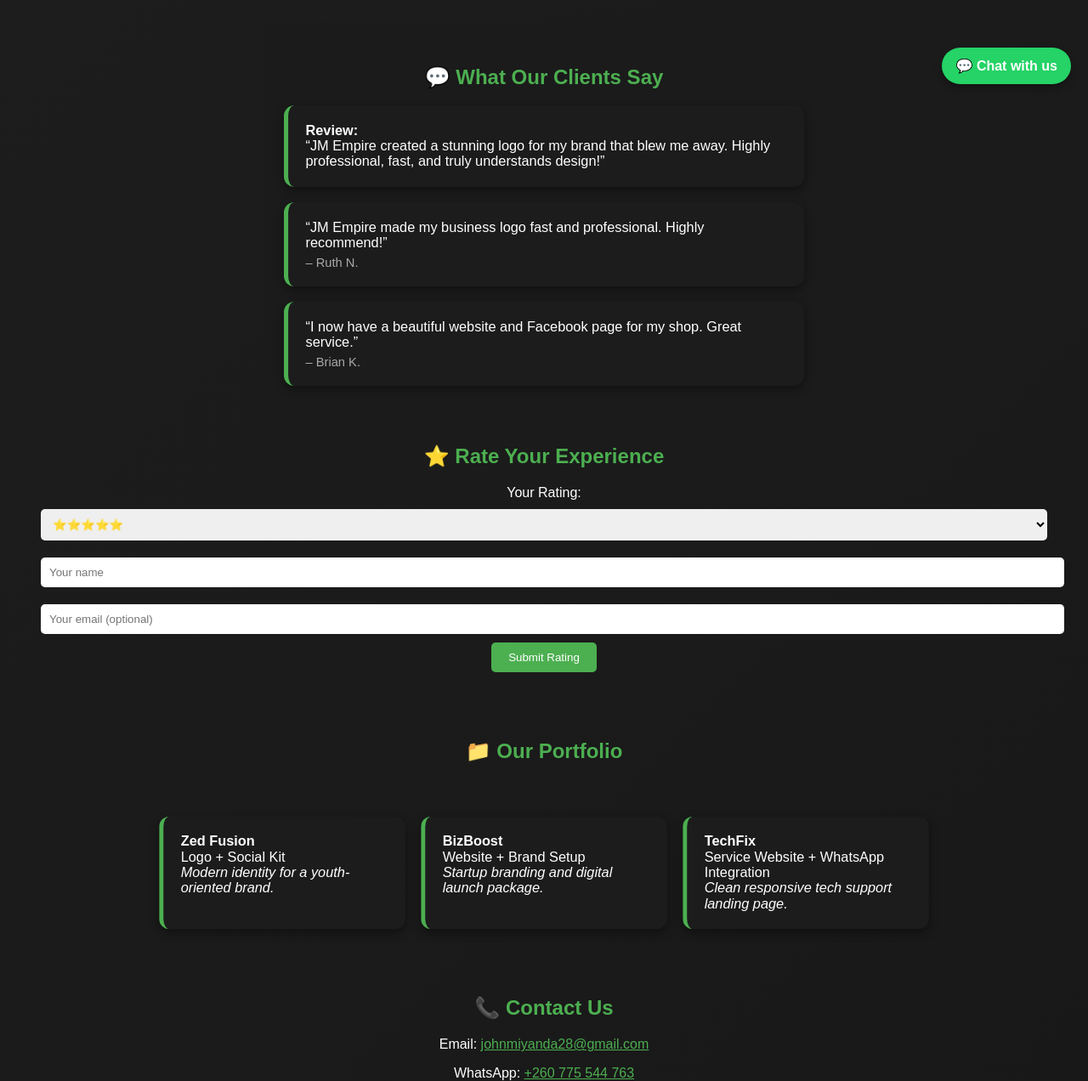
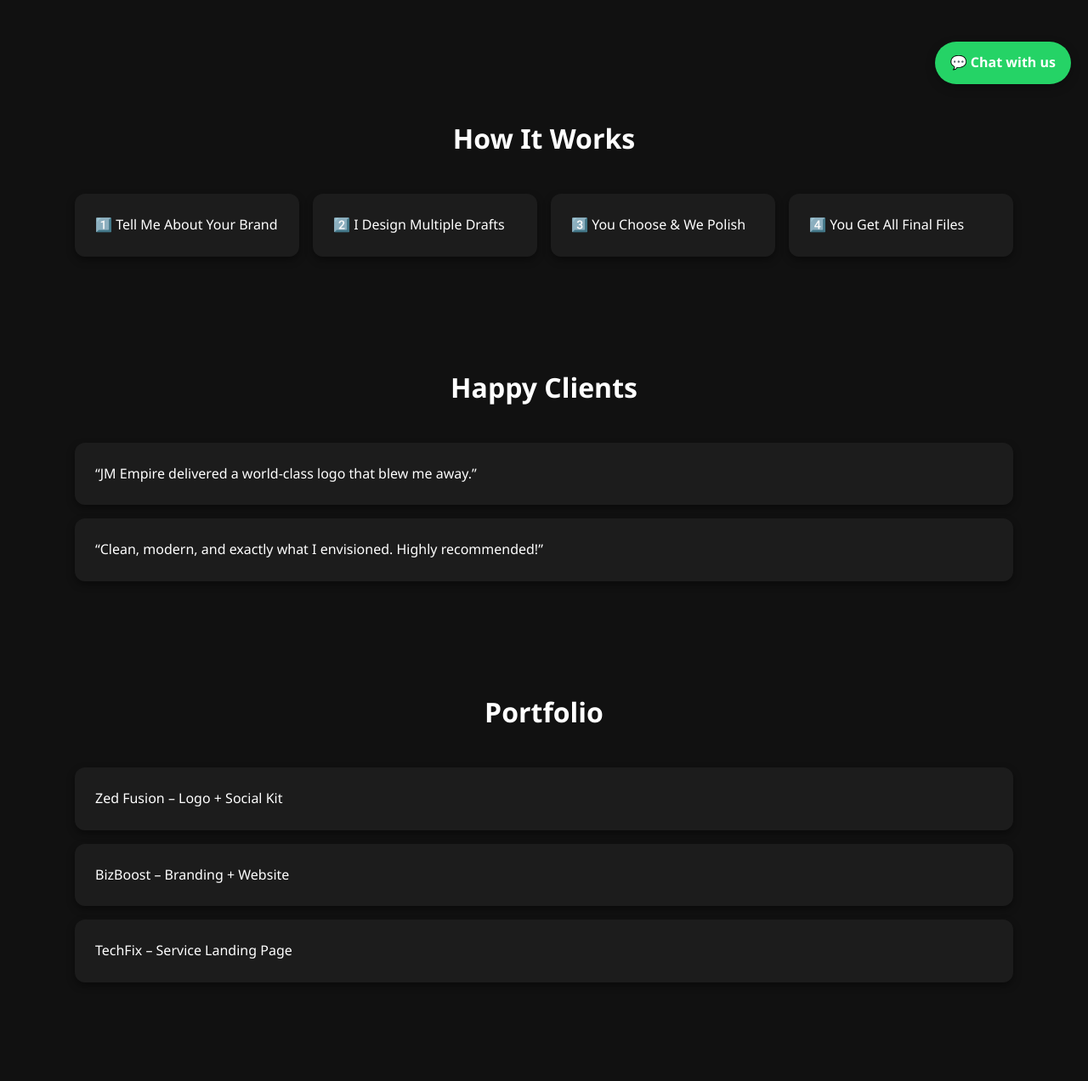
Before and after one commit to 1jmking1/jmempire-site, a plain HTML site: page index.html in a window 1280 px wide. Shown: the part 681-1953 px from the top of the page at 85% size. Drawn offline with Linux system fonts and the light colour scheme.

Commit message:
Add files via upload

```diff
--- a/index.html
+++ b/index.html
@@ -1,262 +1,85 @@
 
 <!DOCTYPE html>
-<html>
+<html lang="en">
 <head>
-  <title>JM Empire – Branding & Web Services</title>
-  <meta name="viewport" content="width=device-width, initial-scale=1">
-  <meta charset="UTF-8">
-  <meta name="description" content="JM Empire – Affordable branding, website design & tech support in Zambia.">
-  <meta name="keywords" content="branding, web design, JM Empire, Zambia, logo design, website creation, social media setup, tech support">
-  <meta name="author" content="JM Empire">
-  <link rel="stylesheet" href="https://cdnjs.cloudflare.com/ajax/libs/font-awesome/6.5.0/css/all.min.css">
+  <meta charset="UTF-8" />
+  <meta name="viewport" content="width=device-width, initial-scale=1.0" />
+  <meta name="theme-color" content="#111111" />
+  <title>JM Empire | Custom Logos That Define Brands</title>
+  <link rel="icon" href="favicon.ico" type="image/x-icon" />
   <style>
-    body {
-      background: linear-gradient(-45deg, #111, #1b1b1b, #222, #111);
-      background-size: 400% 400%;
-      animation: gradientBG 10s ease infinite;
-      color: #fff;
-      font-family: Arial, sans-serif;
-      padding: 40px;
-      text-align: center;
+    * { box-sizing: border-box; margin: 0; padding: 0; }
+    body { font-family: 'Segoe UI', sans-serif; background: #111; color: #fff; line-height: 1.6; }
+    .container { max-width: 1200px; margin: auto; padding: 2rem; }
+    .hero { display: flex; flex-direction: column; align-items: center; text-align: center; padding: 4rem 1rem; }
+    .hero h1 { font-size: 2.5rem; margin-bottom: 1rem; color: #4CAF50; }
+    .hero p { font-size: 1.2rem; margin-bottom: 2rem; color: #ccc; }
+    .hero img { max-width: 300px; margin: 1rem 0; border-radius: 12px; }
+    .btn, .btn-secondary {
+      display: inline-block; padding: 0.75rem 1.5rem; margin: 0.5rem;
+      border-radius: 50px; text-decoration: none; font-weight: bold;
     }
-    @keyframes gradientBG {
-      0% { background-position: 0% 50%; }
-      50% { background-position: 100% 50%; }
-      100% { background-position: 0% 50%; }
+    .btn { background: #4CAF50; color: white; }
+    .btn-secondary { border: 2px solid #4CAF50; color: #4CAF50; background: transparent; }
+    .section-title { font-size: 2rem; text-align: center; margin: 3rem 0 1.5rem; }
+    .steps, .reviews, .portfolio { display: grid; gap: 1rem; padding: 1rem; }
+    .steps { grid-template-columns: repeat(auto-fit, minmax(200px, 1fr)); }
+    .step, .review, .portfolio-item {
+      background: #1c1c1c; padding: 1.5rem; border-radius: 12px;
+      box-shadow: 0 4px 10px rgba(0,0,0,0.4);
     }
-    h1, h2 { color: #4CAF50; }
-    img { width: 200px; margin-bottom: 20px; }
-    .services li {
-      background-color: #222;
-      padding: 10px;
-      margin: 10px 0;
-      border-left: 5px solid #4CAF50;
-      border-radius: 8px;
-      font-size: 16px;
-      list-style: none;
-    }
-    .testimonials {
-      background: #1b1b1b;
-      padding: 30px;
-      border-radius: 12px;
-      margin-top: 30px;
-      max-width: 600px;
-      margin-left: auto;
-      margin-right: auto;
-    }
-    .testimonial-box {
-      text-align: left;
-      background: #222;
-      border-left: 5px solid #4CAF50;
-      padding: 15px;
-      border-radius: 8px;
-      margin: 20px 0;
-    }
-    .testimonial-name {
-      color: #aaa;
-      margin-top: 5px;
-      font-size: 0.9em;
-    }
-    form input, form select {
-      width: 100%;
-      padding: 10px;
-      margin: 10px 0;
-      border-radius: 5px;
-      border: none;
-    }
-    form button {
-      background: #4CAF50;
-      color: white;
-      padding: 10px 20px;
-      border: none;
-      border-radius: 5px;
-      transition: 0.3s;
-    }
-    form button:hover {
-      animation: bounce 0.5s;
-    }
-    @keyframes bounce {
-      0% { transform: translateY(0); }
-      50% { transform: translateY(-5px); }
-      100% { transform: translateY(0); }
-    }
-    .contact { margin-top: 40px; }
-    .fade-in {
-      opacity: 0;
-      animation: fadeIn 2s ease-in forwards;
-    }
-    @keyframes fadeIn {
-      to { opacity: 1; }
-    }
-    .slide-up {
-      opacity: 0;
-      transform: translateY(20px);
-      animation: slideUp 1s ease-out forwards;
-    }
-    @keyframes slideUp {
-      to { opacity: 1; transform: translateY(0); }
-    }
-    .reveal {
-      opacity: 0;
-      transform: translateY(30px);
-      transition: all 1s ease;
-    }
-    .reveal.active {
-      opacity: 1;
-      transform: translateY(0);
-    }
-    .pulse { animation: pulse 2s infinite; }
-    @keyframes pulse {
-      0%, 100% { transform: scale(1); }
-      50% { transform: scale(1.02); }
-    }
-    .socials i {
-      animation: float 2s ease-in-out infinite;
-    }
-    @keyframes float {
-      0%, 100% { transform: translateY(0); }
-      50% { transform: translateY(-5px); }
-    }
-    .contact a:hover {
-      text-shadow: 0 0 8px #4CAF50;
-      transition: text-shadow 0.3s;
+    footer { text-align: center; margin: 4rem 0 2rem; font-size: 0.9rem; color: #888; }
+    .whatsapp-button {
+      position: fixed; bottom: 20px; right: 20px; background: #25D366; color: white;
+      padding: 12px 18px; border-radius: 50px; font-weight: bold; text-decoration: none;
+      box-shadow: 0 4px 12px rgba(0,0,0,0.25); z-index: 9999; display: block;
     }
   </style>
-<link rel="icon" href="favicon.ico" type="image/x-icon">
-
-<style>
-  .portfolio {
-    display: grid;
-    grid-template-columns: repeat(auto-fit, minmax(250px, 1fr));
-    gap: 24px;
-    margin: 40px auto;
-    max-width: 900px;
-    padding: 20px;
-  }
-  .portfolio h2 {
-    grid-column: 1 / -1;
-    text-align: center;
-    color: #4CAF50;
-  }
-  .testimonial-box {
-    background: #1c1c1c;
-    padding: 20px;
-    border-radius: 12px;
-    box-shadow: 0 4px 10px rgba(0,0,0,0.4);
-    transition: transform 0.3s ease;
-  }
-  .testimonial-box:hover {
-    transform: translateY(-6px);
-  }
-</style>
-
 </head>
 <body>
-<button onclick="toggleTheme()">🌓 Toggle Dark/Light Mode</button>
+  <section class="hero container">
+    <h1>I Design Logos That Speak for Your Brand</h1>
+    <p>Hi, I'm JM Empire. I help entrepreneurs stand out with meaningful, clean, and iconic logos.</p>
+    <a href="#portfolio" class="btn">See My Work</a>
+    <a href="#contact" class="btn-secondary">Contact Me</a>
+    <img src="logo.png" alt="JM Empire Logo Preview" />
+  </section>
 
-<img src="logo.png" alt="JM Empire Logo" class="fade-in">
-<h1 class="fade-in">Welcome to JM Empire</h1>
-<p>Affordable branding, website design, and tech support from Zambia.</p>
+  <section class="container">
+    <h2 class="section-title">How It Works</h2>
+    <div class="steps">
+      <div class="step">1️⃣ Tell Me About Your Brand</div>
+      <div class="step">2️⃣ I Design Multiple Drafts</div>
+      <div class="step">3️⃣ You Choose & We Polish</div>
+      <div class="step">4️⃣ You Get All Final Files</div>
+    </div>
+  </section>
 
-<div class="socials" style="margin: 20px;">
-  <a href="https://www.facebook.com/share/15eT95tKei/" target="_blank" style="color: #3b5998;"><i class="fab fa-facebook-f fa-2x"></i></a>
-  <a href="https://www.facebook.com/share/1Df6N78PQ5/" target="_blank" style="color: #3b5998;"><i class="fab fa-facebook fa-2x"></i></a>
-  <a href="https://www.instagram.com/1jmking1?igsh=MTl5cTVpdG9kd3o2aw==" target="_blank" style="color: #E1306C;"><i class="fab fa-instagram fa-2x"></i></a>
-  <a href="https://wa.me/260775544763" target="_blank" style="color: #25D366;"><i class="fab fa-whatsapp fa-2x"></i></a>
-</div>
+  <section class="container">
+    <h2 class="section-title">Happy Clients</h2>
+    <div class="reviews">
+      <div class="review">“JM Empire delivered a world‑class logo that blew me away.”</div>
+      <div class="review">“Clean, modern, and exactly what I envisioned. Highly recommended!”</div>
+    </div>
+  </section>
 
-<h2 class="reveal">💼 Our Services</h2>
-<ul class="services reveal">
-  <li class="slide-up">🔧 Logo Design – From K50</li>
-  <li class="slide-up">🌍 Website Creation – From K150</li>
-  <li class="slide-up">📱 Social Media Setup – K70</li>
-  <li class="slide-up">🛠️ Tech Help – K30</li>
-</ul>
+  <section id="portfolio" class="container">
+    <h2 class="section-title">Portfolio</h2>
+    <div class="portfolio">
+      <div class="portfolio-item">Zed Fusion – Logo + Social Kit</div>
+      <div class="portfolio-item">BizBoost – Branding + Website</div>
+      <div class="portfolio-item">TechFix – Service Landing Page</div>
+    </div>
+  </section>
 
-<div class="testimonials reveal">
-   <h2>💬 What Our Clients Say</h2>
-    <div class="testimonial-box pulse">
-      <strong>Review:</strong><br>
-      “JM Empire created a stunning logo for my brand that blew me away. Highly professional, fast, and truly understands design!”
-    </div>
-  <div class="testimonial-box pulse">
-    “JM Empire made my business logo fast and professional. Highly recommend!”
-    <div class="testimonial-name">– Ruth N.</div>
-  </div>
-  <div class="testimonial-box pulse">
-    “I now have a beautiful website and Facebook page for my shop. Great service.”
-    <div class="testimonial-name">– Brian K.</div>
-  </div>
-</div>
+  <section id="contact" class="container">
+    <h2 class="section-title">Get In Touch</h2>
+    <p>Email: <a href="mailto:johnmiyanda28@gmail.com" style="color:#4CAF50;">johnmiyanda28@gmail.com</a></p>
+    <p>WhatsApp: <a href="https://wa.me/260775544763" style="color:#4CAF50;">Chat Now</a></p>
+  </section>
 
-<div class="rating-section reveal">
-  <h2>⭐ Rate Your Experience</h2>
-  <form name="rating" method="POST" data-netlify="true">
-    <input type="hidden" name="form-name" value="rating">
-  <input type="hidden" name="redirect" value="/thank-you.html">
-    <label for="stars">Your Rating:</label><br>
-    <select name="stars" id="stars" required>
-      <option value="5">⭐⭐⭐⭐⭐</option>
-      <option value="4">⭐⭐⭐⭐</option>
-      <option value="3">⭐⭐⭐</option>
-      <option value="2">⭐⭐</option>
-      <option value="1">⭐</option>
-    </select><br>
-    <input type="text" name="name" placeholder="Your name" required><br>
-    <input type="email" name="email" placeholder="Your email (optional)"><br>
-    <button type="submit">Submit Rating</button>
-  </form>
-</div>
+  <footer>© 2025 JM Empire. All rights reserved.</footer>
 
-
-<div class="portfolio reveal">
-  <h2>📁 Our Portfolio</h2>
-  <div class="testimonial-box pulse">
-    <strong>Zed Fusion</strong><br>
-    Logo + Social Kit<br>
-    <em>Modern identity for a youth-oriented brand.</em>
-  </div>
-  <div class="testimonial-box pulse">
-    <strong>BizBoost</strong><br>
-    Website + Brand Setup<br>
-    <em>Startup branding and digital launch package.</em>
-  </div>
-  <div class="testimonial-box pulse">
-    <strong>TechFix</strong><br>
-    Service Website + WhatsApp Integration<br>
-    <em>Clean responsive tech support landing page.</em>
-  </div>
-</div>
-
-
-<div class="contact reveal">
-  <h2>📞 Contact Us</h2>
-  <p>Email: <a href="mailto:johnmiyanda28@gmail.com" style="color: #4CAF50;">johnmiyanda28@gmail.com</a></p>
-  <p>WhatsApp: <a href="https://wa.me/260775544763" style="color: #4CAF50;">+260 775 544 763</a></p>
-</div>
-
-<script>
-  const reveals = document.querySelectorAll(".reveal");
-  const observer = new IntersectionObserver((entries) => {
-    entries.forEach(entry => {
-      if (entry.isIntersecting) {
-        entry.target.classList.add("active");
-      }
-    });
-  }, { threshold: 0.1 });
-  reveals.forEach(reveal => observer.observe(reveal));
-</script>
-
-<form name="rating" netlify hidden>
-  <input type="text" name="stars">
-  <input type="text" name="name">
-  <input type="email" name="email">
-</form>
-
-<a href="https://wa.me/260775544763" target="_blank"
-   style="position: fixed; bottom: 20px; right: 20px; background: #25D366; color: white; padding: 12px 16px; border-radius: 50px; font-weight: bold; text-decoration: none; box-shadow: 0 4px 8px rgba(0,0,0,0.3); z-index: 999;">
-   💬 Chat with us
-</a>
-
+  <a class="whatsapp-button" href="https://wa.me/260775544763" target="_blank">💬 Chat with us</a>
 </body>
 </html>
```
Also changed, not shown: thank-you.html (+1 -30 lines).
